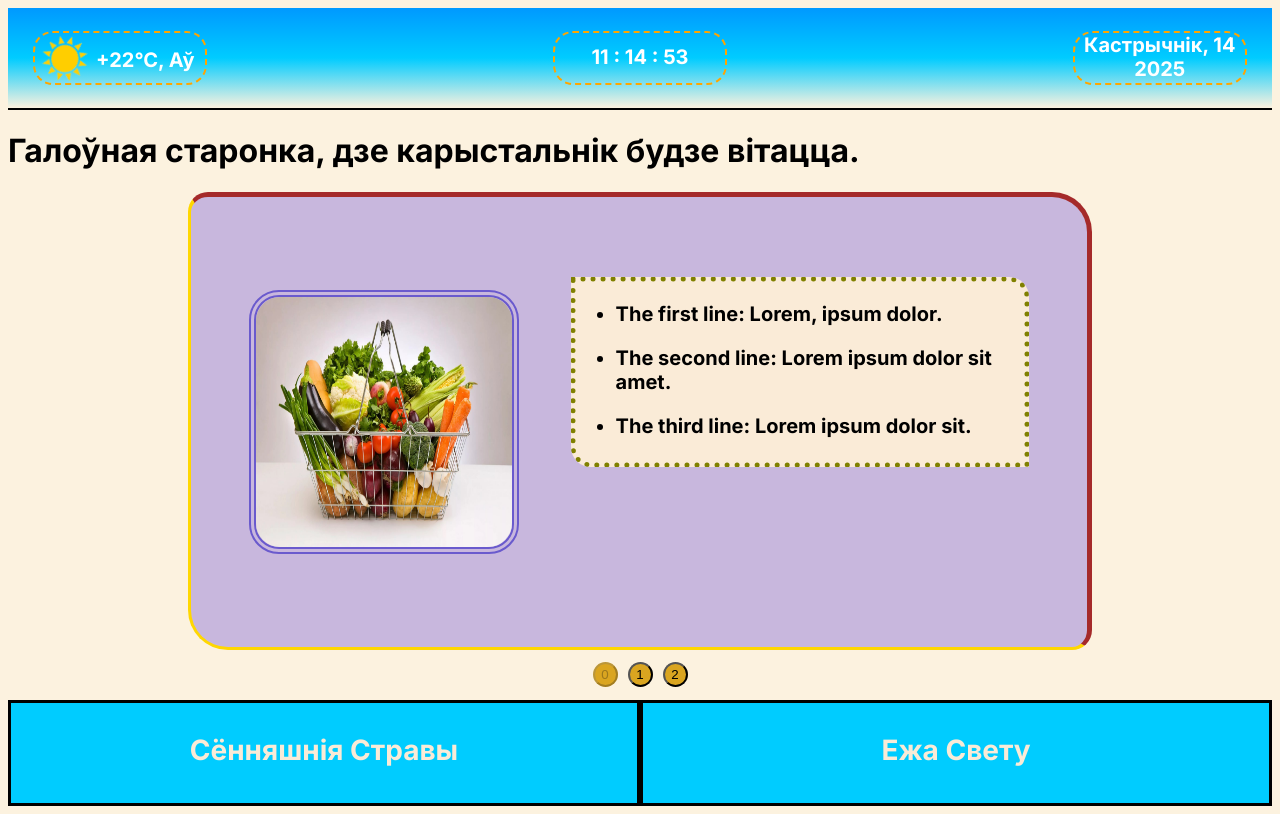
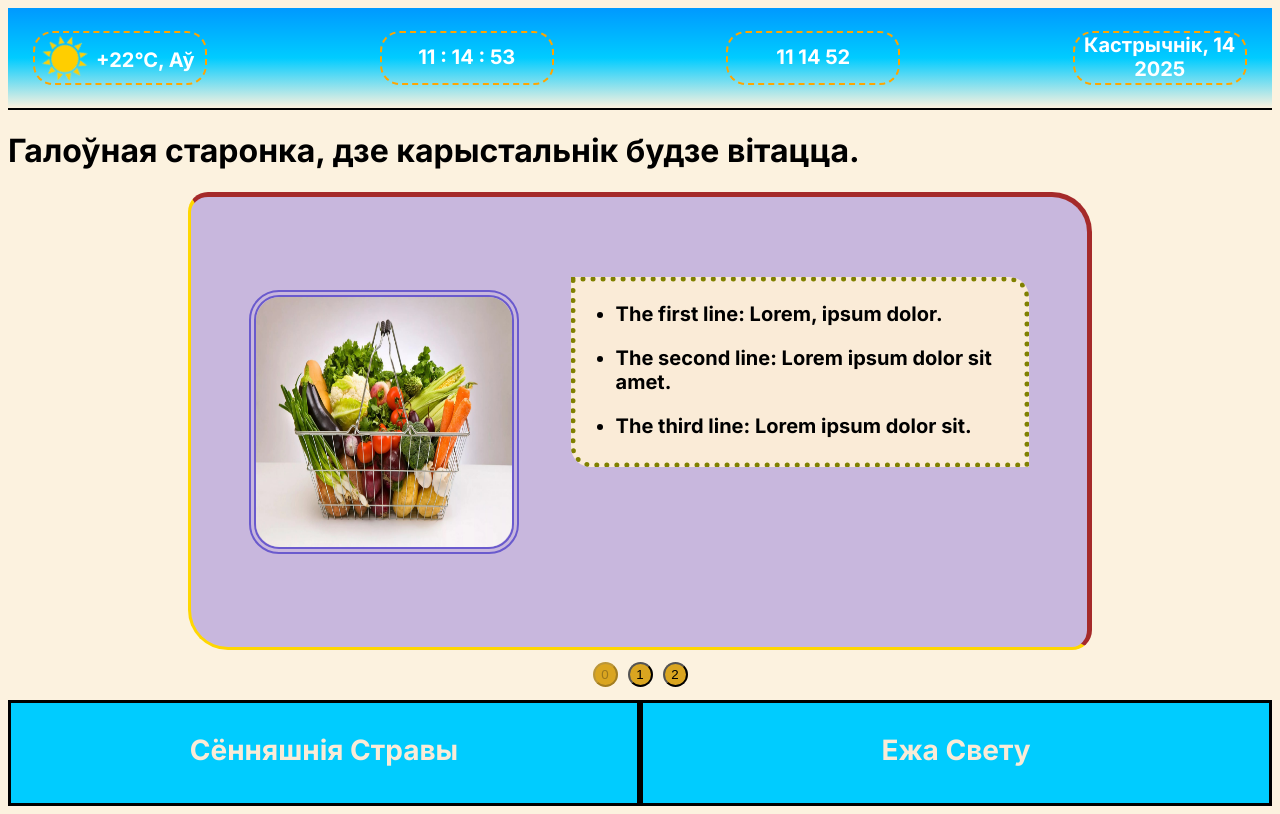
Before and after one commit to AleksanderShemarov/Cafeversity, a Next.js app in the folder cafeversity/: page / in a window 1280 px wide. Built offline with nearby package versions, Linux system fonts and the light colour scheme.

Commit message:
Adding another type of the Clock component (Clock2). It has all rewriting operations in useEffect Hook

```diff
--- a/cafeversity/src/components/Clock.tsx
+++ b/cafeversity/src/components/Clock.tsx
@@ -27,3 +27,26 @@ export default function Clock () {
         </div>
     )
 }
+
+export function Clock2 () {
+
+    const [currentTime, setCurrentTime] = useState("");
+
+    useEffect(() => {
+        const date = new Date();
+
+        const dating = date.getHours() + " " + date.getMinutes() + " " + date.getSeconds();
+        const timer = setInterval(() => {
+            setCurrentTime(dating);
+        }, 1000);
+
+        return () => clearInterval(timer);
+    }, [currentTime]);
+
+
+    return (
+        <div id={styles.clock}>
+            <p id={styles.clock_time}>{currentTime}</p>
+        </div>
+    )
+}
--- a/cafeversity/src/components/CommonHeader.tsx
+++ b/cafeversity/src/components/CommonHeader.tsx
@@ -3,6 +3,7 @@ import Image from "next/image";
 import sunny from "../../public/sunny.png";
 import dynamic from "next/dynamic";
 import Dating, {WeatherWeekday} from "@/components/Dating";
+import { Clock2 } from "@/components/Clock";
 
 
 export default function CommonHeader () {
@@ -25,6 +26,7 @@ export default function CommonHeader () {
                     <WeatherWeekday />
                 </div>
                 <Clock />
+                <Clock2 />{/* Clock2 rewritings are stood in useEffect hook and don't need to be as a dynamic component  */}
                 <Dating />
             </div>
         </>
```
